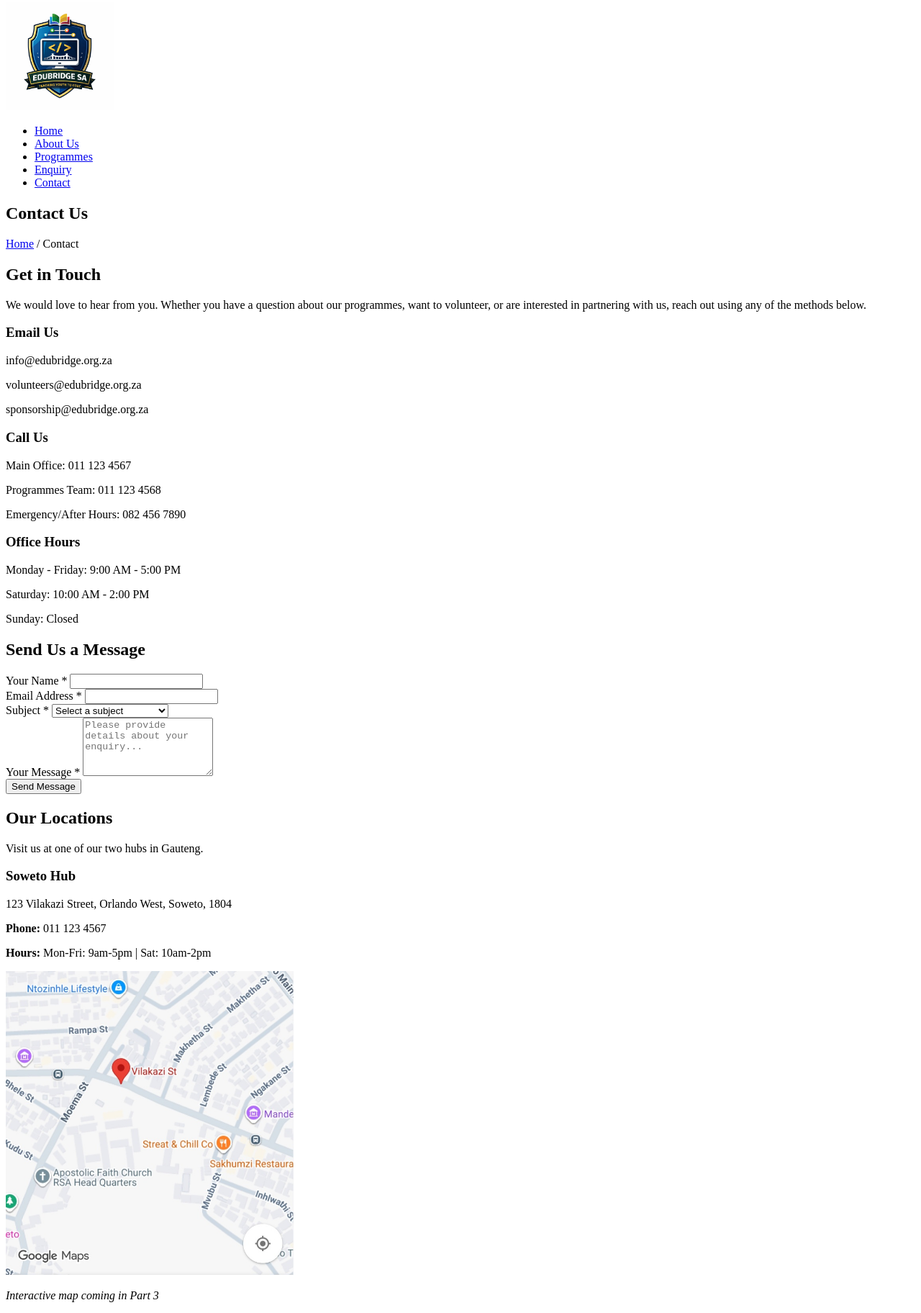
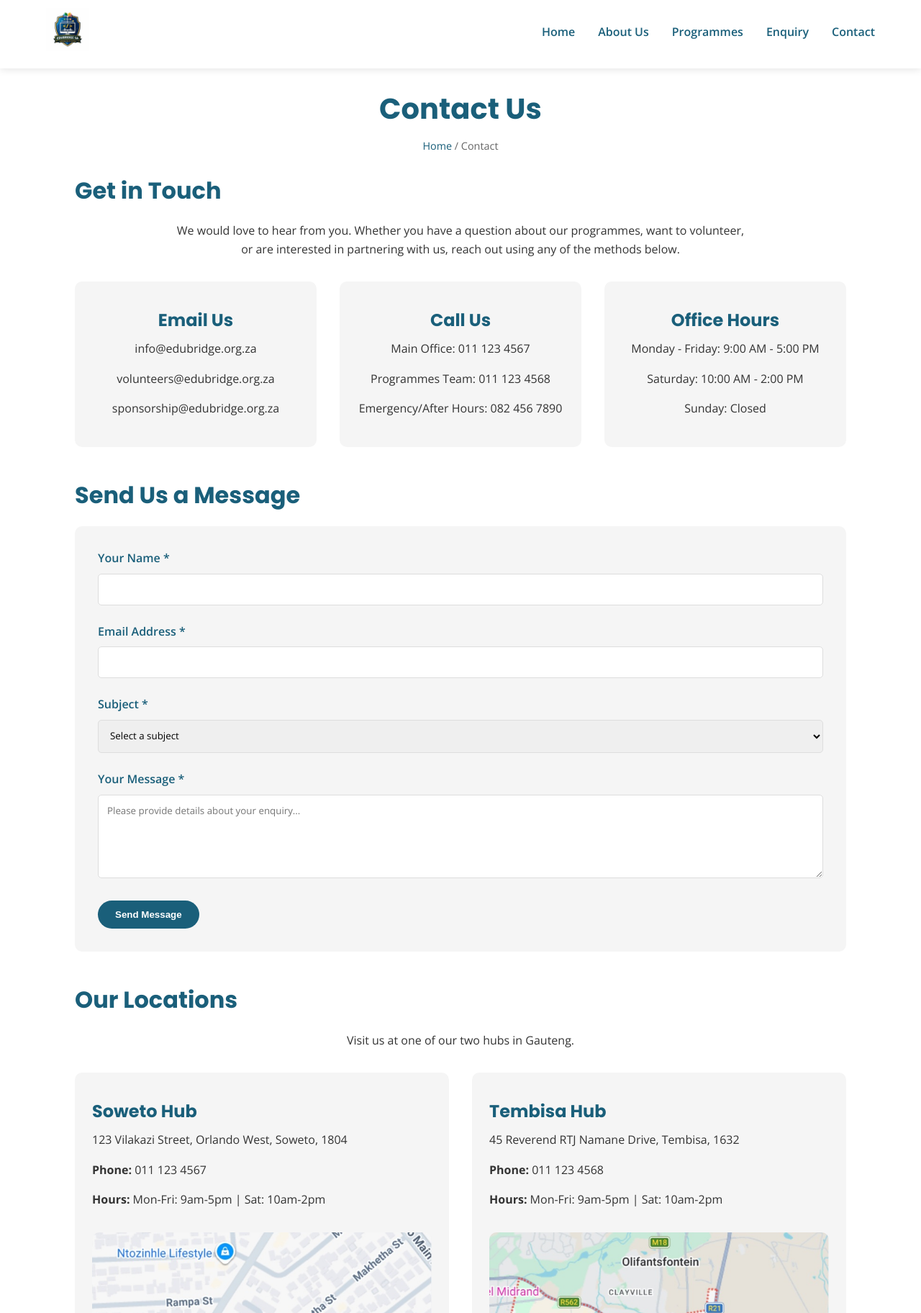
Before and after one commit to Ntshuxe/Github2009, a plain HTML site: page contact.html in a window 1280 px wide. Shown: the part 5-1829 px from the top of the page at 72% size. Drawn offline with nearby package versions, Linux system fonts and the light colour scheme.

Commit message:
Add files via upload
Part 2: Update contact.html with CSS link and semantic classes

```diff
--- a/contact.html
+++ b/contact.html
@@ -5,6 +5,12 @@
     <meta name="viewport" content="width=device-width, initial-scale=1.0">
     <title>Contact EduBridge SA | Locations & Contact Information</title>
     <meta name="description" content="Contact EduBridge South Africa. Visit our Soweto or Tembisa hubs, call us, or send a message. We have multiple locations across Gauteng.">
+
+    <!-- Google Fonts - Poppins for headings, Open Sans for body text -->
+    <link href="https://fonts.googleapis.com/css2?family=Open+Sans:wght@400;600;700&family=Poppins:wght@400;600;700&display=swap" rel="stylesheet">
+
+    <!-- External CSS stylesheet -->
+    <link rel="stylesheet" href="css/style.css">
 </head>
 <body>
 
@@ -25,54 +31,56 @@
 
     <main>
 
-        <section>
+        <section class="page-header">
             <h1>Contact Us</h1>
-            <p><a href="index.html">Home</a> / Contact</p>
+            <p class="breadcrumb"><a href="index.html">Home</a> / Contact</p>
         </section>
 
         <!-- Contact Information Section -->
-        <section>
+        <section class="contact-info-section">
             <h2>Get in Touch</h2>
-            <p>We would love to hear from you. Whether you have a question about our programmes, want to volunteer, or are interested in partnering with us, reach out using any of the methods below.</p>
+            <p class="section-intro">We would love to hear from you. Whether you have a question about our programmes, want to volunteer, or are interested in partnering with us, reach out using any of the methods below.</p>
 
-            <div>
+            <div class="contact-methods">
+                <div class="contact-method">
                     <h3>Email Us</h3>
                     <p>info@edubridge.org.za</p>
                     <p>volunteers@edubridge.org.za</p>
                     <p>sponsorship@edubridge.org.za</p>
                 </div>
 
-            <div>
+                <div class="contact-method">
                     <h3>Call Us</h3>
                     <p>Main Office: 011 123 4567</p>
                     <p>Programmes Team: 011 123 4568</p>
                     <p>Emergency/After Hours: 082 456 7890</p>
                 </div>
 
-            <div>
+                <div class="contact-method">
                     <h3>Office Hours</h3>
                     <p>Monday - Friday: 9:00 AM - 5:00 PM</p>
                     <p>Saturday: 10:00 AM - 2:00 PM</p>
                     <p>Sunday: Closed</p>
                 </div>
+            </div>
         </section>
 
         <!-- Contact Form -->
-        <section>
+        <section class="contact-form-section">
             <h2>Send Us a Message</h2>
 
-            <form action="#" method="post">
-                <div>
+            <form action="#" method="post" class="contact-form">
+                <div class="form-group">
                     <label for="contact-name">Your Name *</label>
                     <input type="text" id="contact-name" name="contact-name" required>
                 </div>
 
-                <div>
+                <div class="form-group">
                     <label for="contact-email">Email Address *</label>
                     <input type="email" id="contact-email" name="contact-email" required>
                 </div>
 
-                <div>
+                <div class="form-group">
                     <label for="contact-subject">Subject *</label>
                     <select id="contact-subject" name="contact-subject" required>
                         <option value="">Select a subject</option>
@@ -85,46 +93,48 @@
                     </select>
                 </div>
 
-                <div>
+                <div class="form-group">
                     <label for="contact-message">Your Message *</label>
                     <textarea id="contact-message" name="contact-message" rows="5" required minlength="20" placeholder="Please provide details about your enquiry..."></textarea>
                 </div>
 
-                <button type="submit">Send Message</button>
+                <button type="submit" class="submit-btn">Send Message</button>
             </form>
         </section>
 
-        <!-- Locations Section  -->
-        <section>
+        <!-- Locations Section - Two locations as required -->
+        <section class="locations-section">
             <h2>Our Locations</h2>
-            <p>Visit us at one of our two hubs in Gauteng.</p>
+            <p class="section-intro">Visit us at one of our two hubs in Gauteng.</p>
 
+            <div class="locations-container">
                 <!-- Location 1: Soweto -->
-            <div>
+                <div class="location-card">
                     <h3>Soweto Hub</h3>
                     <p>123 Vilakazi Street, Orlando West, Soweto, 1804</p>
                     <p><strong>Phone:</strong> 011 123 4567</p>
                     <p><strong>Hours:</strong> Mon-Fri: 9am-5pm | Sat: 10am-2pm</p>
                     <img src="images/Soweto-map.jpg" alt="Map showing Soweto hub location" width="400">
-                <p><em>Interactive map coming in Part 3</em></p>
+                    <p class="map-note"><em>Interactive map coming in Part 3</em></p>
                 </div>
 
                 <!-- Location 2: Tembisa -->
-            <div>
+                <div class="location-card">
                     <h3>Tembisa Hub</h3>
                     <p>45 Reverend RTJ Namane Drive, Tembisa, 1632</p>
                     <p><strong>Phone:</strong> 011 123 4568</p>
                     <p><strong>Hours:</strong> Mon-Fri: 9am-5pm | Sat: 10am-2pm</p>
                     <img src="images/tembisa-map-placeholder.jpg" alt="Map showing Tembisa hub location" width="400">
-                <p><em>Interactive map coming in Part 3</em></p>
+                    <p class="map-note"><em>Interactive map coming in Part 3</em></p>
+                </div>
             </div>
         </section>
 
         <!-- Social Media Section -->
-        <section>
+        <section class="social-section">
             <h2>Connect With Us Online</h2>
             <p>Follow us on social media for updates, success stories, and volunteer opportunities.</p>
-            <div>
+            <div class="social-links">
                 <a href="#">Facebook</a> |
                 <a href="#">Twitter</a> |
                 <a href="#">Instagram</a> |
@@ -135,17 +145,18 @@
     </main>
 
     <footer>
-        <div>
+        <div class="footer-content">
+            <div class="footer-about">
                 <h3>EduBridge SA</h3>
                 <p>Bridging the digital divide in South Africa.</p>
-            <div>
+                <div class="social-links">
                     <a href="#">Facebook</a> |
                     <a href="#">Twitter</a> |
                     <a href="#">Instagram</a>
                 </div>
             </div>
 
-        <div>
+            <div class="footer-links">
                 <h3>Quick Links</h3>
                 <ul>
                     <li><a href="index.html">Home</a></li>
@@ -155,7 +166,7 @@
                 </ul>
             </div>
 
-        <div>
+            <div class="footer-programmes">
                 <h3>Locations</h3>
                 <ul>
                     <li>Soweto Hub</li>
@@ -163,15 +174,16 @@
                 </ul>
             </div>
 
-        <div>
+            <div class="footer-contact">
                 <h3>Contact</h3>
                 <ul>
                     <li>Email: info@edubridge.org.za</li>
                     <li>Phone: 011 123 4567</li>
                 </ul>
             </div>
+        </div>
 
-        <div>
+        <div class="footer-bottom">
             <p>&copy; 2025 EduBridge South Africa. Registered NPO: 2025/123456/08</p>
         </div>
     </footer>
```
Lines whose indentation alone changed are shown as unchanged.
